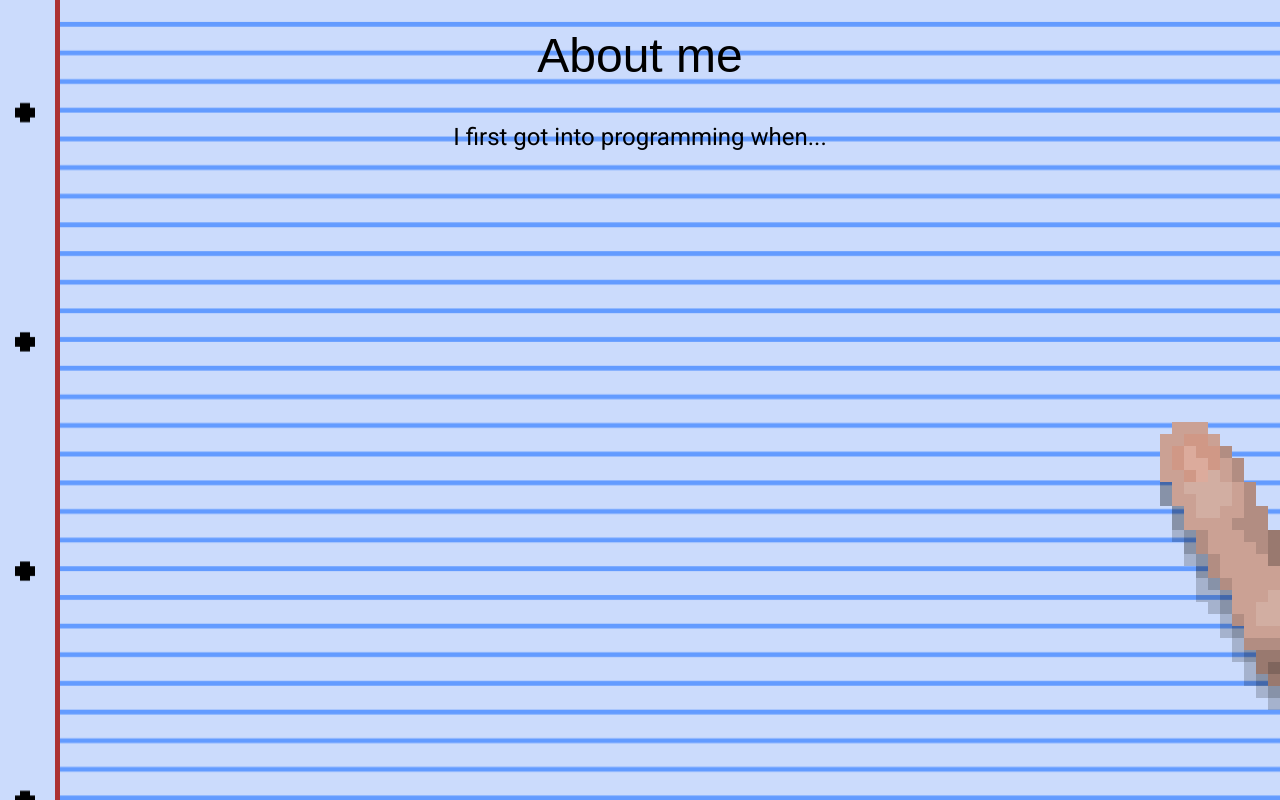
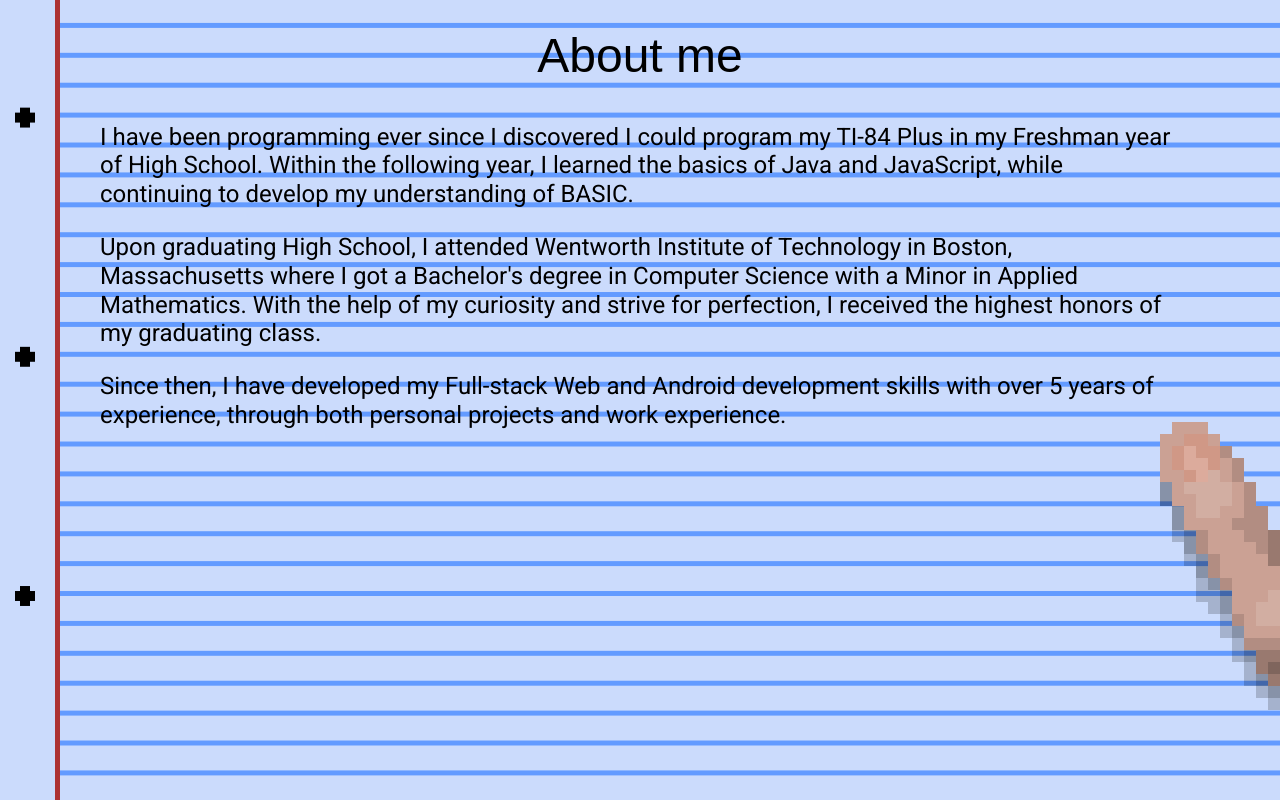
Before and after one commit to sidney-prytherch/Profile-Site, a SvelteKit app: page / in a window 1280 px wide. Shown: the part 1760-2560 px from the top of the page. Built offline with nearby package versions, Linux system fonts and the light colour scheme; a web font is replaced by a local one.

Commit message:
Update site content

```diff
--- a/src/lib/data/projects.json
+++ b/src/lib/data/projects.json
@@ -34,7 +34,7 @@
     {
         "title": "Portfolio Website!",
         "tags": ["SVELTE", "HTML", "CSS", "TYPESCRIPT", "JAVASCRIPT", "WEB"],
-        "descriptionShort": "The website you're looking at now!",
+        "descriptionShort": "This very website!",
         "description": "Animations for this website were done myself, with no libraries used outside of those necessary for using Svelte and TypeScript.",
         "imagePath": [
             "images/self-portrait.png"
@@ -67,7 +67,7 @@
         "title": "Portuguese Verb Practice App",
         "tags": ["ANDROIDAPP", "KOTLIN", "SQLITE"],
         "descriptionShort": "Android app to help English speakers learn Portuguese verb conjugations, through games and quizzes. Includes a dictionary and an extremely customizable experience.",
-        "description": "This app allows users to Portuguese practice verb conjugations. It includes over 2000 verbs to practice conjugating using generated wordsearches, crosswords, and quizzes, as well as a searchable dictionary in which you can view conjugations and create a specific group of verbs to practice. You can also select verbs from verb endings, conjugation patterns, and irregularities. You can select which verb tenses/moods you want to practice, some of which differ slightly depending on whether you're practicing European Portuguese or Brazilian Portuguese. You can also change the game settings and subject pronouns.",
+        "description": "This app allows users to Portuguese practice verb conjugations. It includes over 2000 verbs to practice conjugating using generated wordsearches, crosswords, and quizzes, as well as a searchable dictionary in which the user can view conjugations and create a specific group of verbs to practice. The user can also select verbs from verb endings, conjugation patterns, and irregularities. They can select which verb tenses/moods they want to practice, some of which differ slightly depending on whether they're practicing European Portuguese or Brazilian Portuguese. They can also change the game settings and subject pronouns.",
         "imagePath": [
             "images/self-portrait.png"
         ],
@@ -77,7 +77,7 @@
         "title": "Hit or Blow Logic Puzzle App",
         "tags": ["ANDROIDAPP", "KOTLIN"],
         "descriptionShort": "A simple logic puzzle with customizable settings, in the form of an Android application. Based on the board game Mastermind which was made in 1970.",
-        "description": "In this logic puzzle game, you have a number of guesses to determine the which 4 colors are part of the code, and in which order. You can change how many colors may appear in the 4-color code, and how many guesses you have. The game is based on the board game Mastermind, which was created in 1970 - the internet phenomenon Wordle was based on this same game.",
+        "description": "In this logic puzzle game, the user has a number of guesses to determine the which 4 colors are part of the code, and in which order. The user can change how many colors may appear in the 4-color code, and how many guesses they have. The game is based on the board game Mastermind, which was created in 1970 - the internet phenomenon Wordle was based on this same game.",
         "imagePath": [
             "images/self-portrait.png"
         ],
@@ -87,7 +87,7 @@
         "title": "Train Tracks Logic Puzzle App",
         "tags": ["ANDROIDAPP", "KOTLIN"],
         "descriptionShort": "An Android app for generating and playing the Train Tracks logic puzzle.",
-        "description": "In this logic puzzle game, you have to determine a train's path in an eight-by-eight grid, based solely the start and end of the path along with how many squares of tracks appear in each row and column.",
+        "description": "In this logic puzzle game, the user has to determine a train's path in an eight-by-eight grid, based solely the start and end of the path along with how many squares of tracks appear in each row and column.",
         "imagePath": [
             "images/self-portrait.png"
         ],
--- a/src/routes/+page.svelte
+++ b/src/routes/+page.svelte
@@ -102,23 +102,24 @@
 		projectsSection
 	]);
 	/*
-	160 -> 0 -> 160
+		folder open is 160deg, closed is 0deg, and then back to open is 160deg
 			angle: Math.abs(x) from x = 160 to -160
-		skew:  9 - Math.abs(-x / 10 + 9) from x=160 to 0 to 160
-		projectsScale: 1 -> .7 -> 1
+		folder skew could be from ~20 down to 0 and back to 20, and can be calculated based on the angle above:
+			skew:  18 - Math.abs(-x / 5 + 18) from angle=160 to 0 to 160
+			need 2 of these for the top and bottom of the folder - one will be negative, the other positive
+		to zoom out to see the animation, scale the section from scale of 1, down to .7 when it's closed, then back to 1:
+			projectsScale: .7 + (1 - .7) * ((1-.7) / (2 * 160)) * angle from angle = 160 to 0 to 160
 
-		0 -> 0
-		10 -> 1
-		80 -> 8
-		90 -> 9
-		100 -> 8
+		Animation frame will be used to change the angle from 160 to -160, everything else uses $derived and constants based on angle
 
+		the folder will use the above data to animate like this:
 			transform: matrix3d(
-				cos(95deg),  tan(10deg), sin(95deg),  0,
-				0,     1,    0,  0,
-			-sin(95deg),     0, cos(95deg),  300,
-				0,     0,    0,  1
+				cos(angle),		tan(skew),	sin(angle),	0,
+				0,				1,			0,			0,
+				-sin(angle),	0,			cos(angle),	translateZ (used elsewhere in code),
+				0,				0,			0,			1
 				);
+		and also the above, but with tan(-skew) - the folder front page is actually 2 divs with different skews
 		*/
 
 	const projectScaleChange = 0.3;
@@ -137,7 +138,6 @@
 	let folderTanSkew = $derived(Math.tan(folderSkewRad));
 
 	const animationSpeed = 0.3;
-	// const animationSpeed = 0.01;
 
 	function step(timestamp: number) {
 		if (start === -1) {
@@ -323,13 +323,6 @@
 		class="folder"
 		style="transform: matrix3d({folderCosAngle}, {folderTanSkew}, {folderSinAngle}, 0, 0, 1, 0, 0, {-folderSinAngle}, 0, cos(95deg), {translateZ},0, 0, 0, 1);"
 	>
-		<!-- <div class="hand" style="bottom: 0px; z-index: 2">
-		<span>
-			<picture>
-				<img src={hand_picture} alt="Hand" />
-			</picture>
-		</span>
-	</div> -->
 	</div>
 	<div
 		class="folder top"
@@ -340,10 +333,13 @@
 	<Projects
 		buttonSort={() => {
 			requestAnimationFrame(step);
+
+			setTimeout(() => {
 				window.scrollTo({
 					top: projectsSectionTop,
 					behavior: 'smooth'
 				});
+			}, 550); // 500 is when the filter applies and therefore when the page size may change, so 550, after this, is ideal
 		}}
 	/>
 	<div class="hand" style="top: {handTop}px">
@@ -356,12 +352,15 @@
 </section>
 
 <style>
-
 	.top {
 		z-index: 3 !important;
-		align-items: center;
+		align-items: flex-start;
 		justify-content: center;
 		display: flex;
+	}
+
+	.top h1 {
+		padding-top: 50vh;
 	}
 
 	.hand {
@@ -387,6 +386,7 @@
 	#projects,
 	.folder {
 		background-color: burlywood;
+		min-height: 150vh;
 	}
 
 	#skills,
@@ -478,29 +478,6 @@
 		min-height: 100%;
 		min-width: 100%;
 		z-index: 1;
-		/* transform: matrix3d(1, 0, -0.5, -0.000001, 0, 1, 0, 0, 0, 0, 1, 0, 0, 0, 0, 1); */
-
-		/*
-
-
-		160 -> 0 -> 160
-		angle: Math.abs(x) from x = 160 to -160
-		skew:  9 - Math.abs(-x / 10 + 9) from x=160 to 0 to 160
-
-		0 -> 0
-		10 -> 1
-		80 -> 8
-		90 -> 9
-		100 -> 8
-
-		transform: matrix3d(
-				cos(95deg),  tan(10deg), sin(95deg),  0,
-				0,     1,    0,  0,
-			-sin(95deg),     0, cos(95deg),  300,
-				0,     0,    0,  1
-			);
-		*/
-		/* transform: matrix3d(-0.09, 0.18, 1, 0, 0, 1, 0, 0, -1, 0, -0.09, 300, 0, 0, 0, 1); */
 		transform-origin: left center;
 	}
 
--- a/src/routes/About.svelte
+++ b/src/routes/About.svelte
@@ -1,4 +1,26 @@
 <div>
-    <h1>About me</h1>
-    <p>I first got into programming when...</p>
+	<h1>About me</h1>
+	<p>
+		I have been programming ever since I discovered I could program my TI-84 Plus in my Freshman
+		year of High School. Within the following year, I learned the basics of Java and JavaScript,
+		while continuing to develop my understanding of BASIC.
+	</p>
+	<p>
+		Upon graduating High School, I attended Wentworth Institute of Technology in Boston,
+		Massachusetts where I got a Bachelor's degree in Computer Science with a Minor in Applied
+		Mathematics. With the help of my curiosity and strive for perfection, I received the highest
+		honors of my graduating class.
+	</p>
+	<p>
+		Since then, I have developed my Full-stack Web and Android development skills with over 5 years
+		of experience, through both personal projects and work experience.
+	</p>
 </div>
+
+<style>
+	p {
+		padding: auto;
+		margin-left: 100px;
+		margin-right: 100px;
+	}
+</style>
--- a/src/routes/Projects.svelte
+++ b/src/routes/Projects.svelte
@@ -21,7 +21,7 @@
 </script>
 
 <div id="project-section">
-	<h1>Projects</h1>
+	<h1>Personal Projects</h1>
 
 	<div class="tags">
 		{#each TAG_CODE_TO_NAME_MAP.entries() as [tagCode, tagName]}
@@ -35,6 +35,10 @@
 		{/each}
 	</div>
 
+	<div class="projects-section">
+
+
+
 		{#each filteredProjects as project}
 			<div class="project-group">
 				<h2>{project.title}</h2>
@@ -47,8 +51,18 @@
 			</div>
 		{/each}
 	</div>
+</div>
 
 <style>
+
+	.projects-section {
+		background-color: antiquewhite;
+		padding: 10px;
+		margin: 10px;
+		min-height: 150vh;
+		border-radius: 10px;
+	}
+
 	h2,
 	p {
 		margin-block: 0;
--- a/src/routes/Skills.svelte
+++ b/src/routes/Skills.svelte
@@ -1,4 +1,25 @@
 <div>
     <h1>Skills</h1>
-    <p>Skills will go here...</p>
+    <p> My expertise includes various technologies, including JavaScript, TypeScript, CSS,
+		HTML, Java, Kotlin, and SQL; I have developed a strong technical proficiency in front-end and
+		back-end development. My experience spans building responsive web applications with Svelte,
+		React, and Angular, developing mobile applications from concept to deployment, and delivering
+		efficient, high-performing solutions.
+	</p>
+	<p>
+		Additionally, I possess solid data analysis skills in Power BI and SQL to support data-driven
+		decisions that optimize user experiences and improve business outcomes. I also excel in
+		collaboration, problem-solving, clear communication, working effectively with cross-functional,
+		teams and delivering high-quality results. Moving forward, I am looking for a role where I can
+		contribute to creating innovative digital solutions through software development that will drive
+		business success.
+	</p>
 </div>
+
+<style>
+	p {
+		padding: auto;
+		margin-left: 100px;
+		margin-right: 100px;
+	}
+</style>
```
Lines whose indentation alone changed are shown as unchanged.
